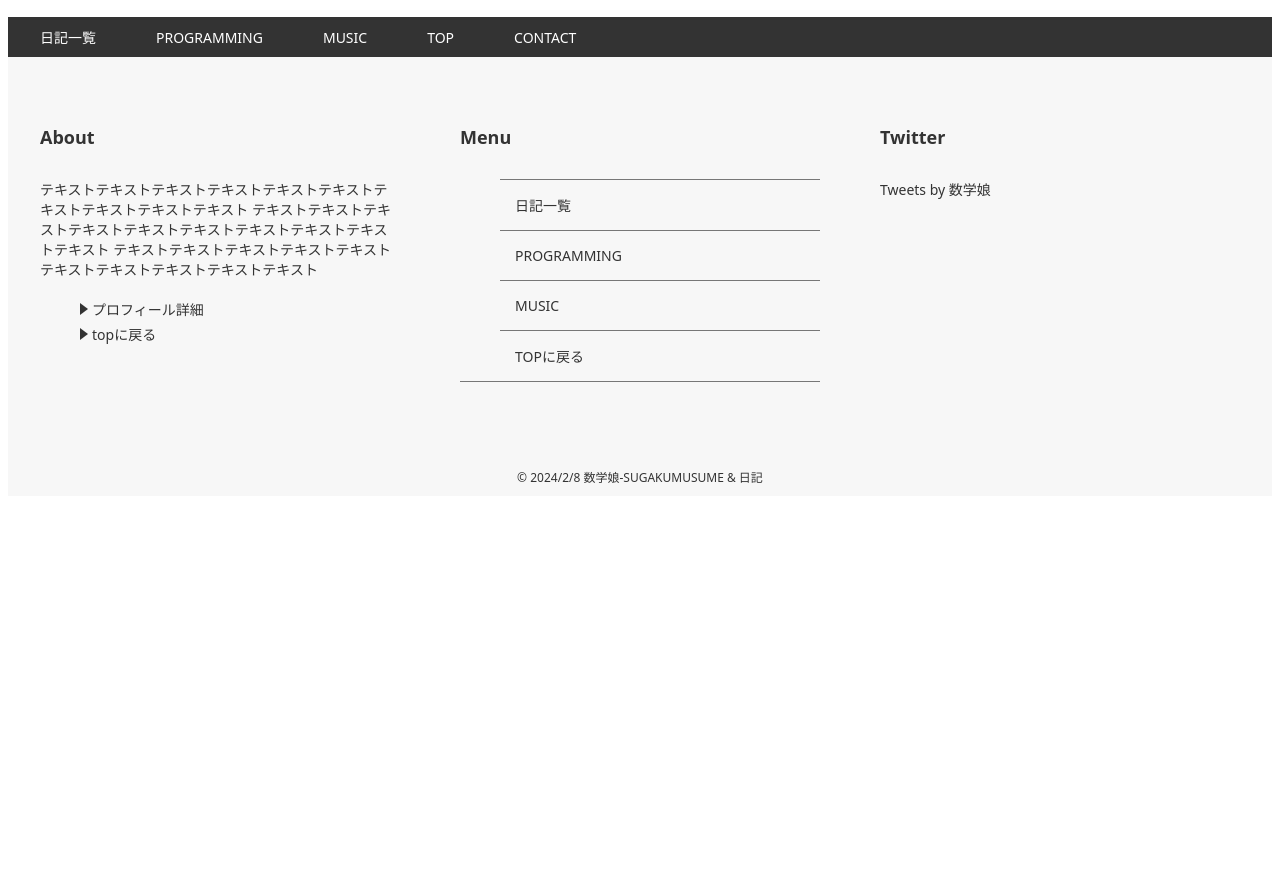
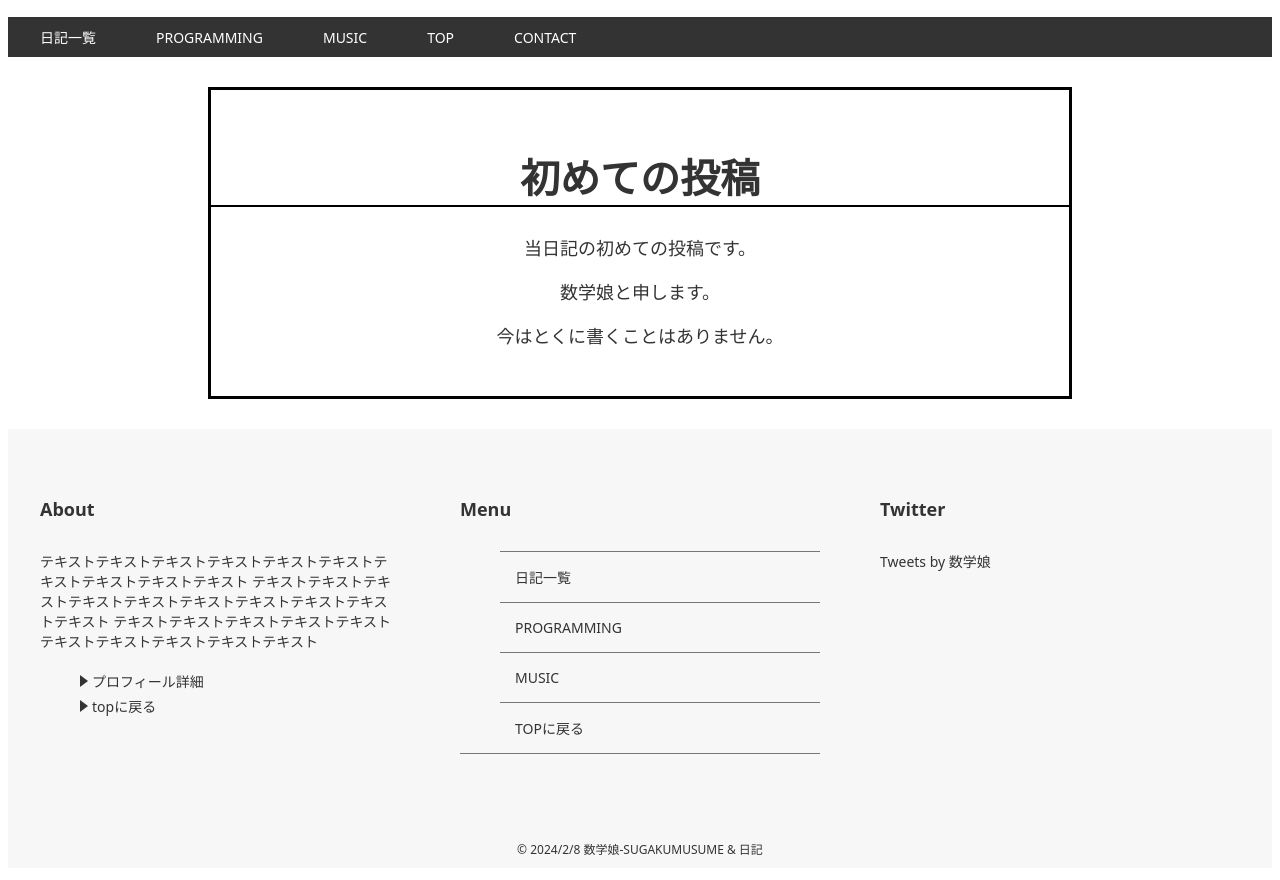
Before and after one commit to sugakumusume/my-site, a plain HTML site: page diyar/article/article1/article1.html in a window 1280 px wide. Shown: the part 61-941 px from the top of the page. Before the commit the page ends 800 px from the top, so only its background shows below. Drawn offline with Linux system fonts and the light colour scheme.

Commit message:
Update article1.html

```diff
--- a/diyar/article/article1/article1.html
+++ b/diyar/article/article1/article1.html
@@ -21,6 +21,15 @@
           </ul>
         </nav>
     </header>
+
+    <main>
+      <div class="article1">
+      <h1>初めての投稿</h1>
+      <p>当日記の初めての投稿です。</p>
+      <p>数学娘と申します。</p>
+      <p>今はとくに書くことはありません。</p>
+      </div>
+    </main>
 
 
 
@@ -63,7 +72,7 @@
 
           <section class="item">
             <h3 class="footer-title">Twitter</h3>
-            <a class="twitter-timeline" data-height="315" href="https://twitter.com/atakurashia?ref_src=twsrc%5Etfw">Tweets by 数学娘</a>
+            <a class="twitter-timeline" data-height="315" href="https://twitter.com/atakurashia?ref_src=twsrc%5Etfw" target="_blank">Tweets by 数学娘</a>
             <script async src="https://platform.twitter.com/widgets.js" charset="utf-8"></script>
           </section>
         </div>
```
